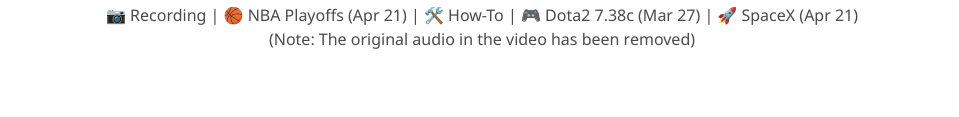
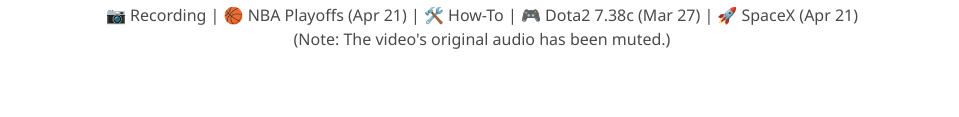
Before and after one commit to showlab/livecc, a plain HTML site: page index.html in a window 1280 px wide. Shown: the part 682-799 px from the top of the page, without its empty margins (158-1117 px from the left). Drawn offline with nearby package versions, Linux system fonts and the light colour scheme; some icons are missing; a web font is replaced by a local one.

Commit message:
Update index.html

```diff
--- a/index.html
+++ b/index.html
@@ -212,7 +212,7 @@
                       <source src="webpage/static/videos/teaser.mp4" type="video/mp4">
                     </video>
                     <figcaption>📷 Recording | 🏀 NBA Playoffs (Apr 21) | 🛠️ How-To | 🎮 Dota2 7.38c (Mar 27) | 🚀 SpaceX (Apr 21)</figcaption>
-                    <figcaption>(Note: The original audio in the video has been removed)</figcaption>
+                    <figcaption>(Note: The video's original audio has been muted.)</figcaption>
                   </figure>
                 </div>
               </div>
```
